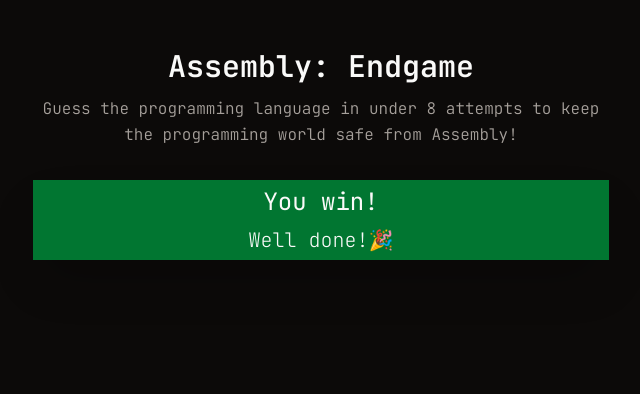
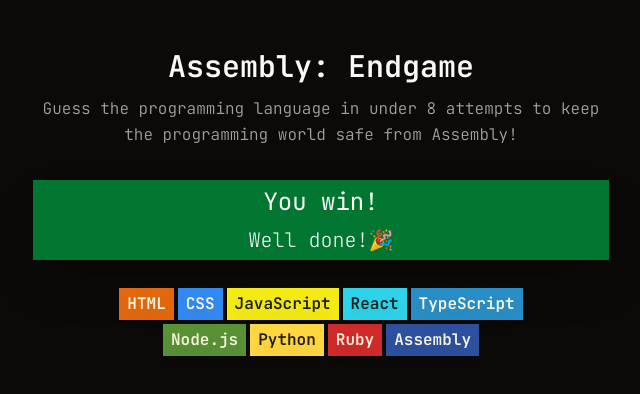
Before and after one commit to brettp02/Assembly-Endgame, a Next.js app: page / in a window 1280 px wide. Shown: the top 394 px of the page, without its empty margins (319-959 px from the left). Built offline with nearby package versions, Linux system fonts and the light colour scheme.

Commit message:
implemented language chips

```diff
--- a/app/page.tsx
+++ b/app/page.tsx
@@ -1,12 +1,24 @@
+'use client'
+
 import { ComponentExample } from "@/components/component-example";
 import Header from "@/components/Header";
 import Status from "@/components/Status";
+import LanguageChip from "@/components/language-chip";
+import {languages} from "@/lib/languages";
+import {useState} from 'react'
 
 export default function Page() {
+    const [currentWord, setCurrentWord] = useState("react");
+
     return (
         <main className="flex flex-col items-center min-h-screen max-w-3xl py-12 px-4 mx-auto">
             <Header />
             <Status />
+            <div className={'mt-7 flex flex-wrap justify-center gap-1 max-w-md'}>
+                {languages.map(language => {
+                    return <LanguageChip key={language.name} name={language.name} color={language.color} bgColor={language.backgroundColor}/>
+                })}
+            </div>
         </main>
     )
 }
--- /dev/null
+++ b/components/language-chip.tsx
@@ -0,0 +1,14 @@
+
+
+export default function LanguageChip({name, bgColor, color}: {name: string; bgColor?: string, color?: string}) {
+    return (
+        <div style={{
+            backgroundColor: bgColor,
+            color: color
+        }}
+            className='px-2 py-1'
+        >
+            <p className={'text-md font-semibold drop-shadow-xl'}>{name}</p>
+        </div>
+    )
+}
--- /dev/null
+++ b/lib/languages.ts
@@ -0,0 +1,47 @@
+export const languages = [
+    {
+        name: "HTML",
+        backgroundColor: "#E2680F",
+        color: "#F9F4DA",
+    },
+    {
+        name: "CSS",
+        backgroundColor: "#328AF1",
+        color: "#F9F4DA",
+    },
+    {
+        name: "JavaScript",
+        backgroundColor: "#F4EB13",
+        color: "#1E1E1E",
+    },
+    {
+        name: "React",
+        backgroundColor: "#2ED3E9",
+        color: "#1E1E1E",
+    },
+    {
+        name: "TypeScript",
+        backgroundColor: "#298EC6",
+        color: "#F9F4DA",
+    },
+    {
+        name: "Node.js",
+        backgroundColor: "#599137",
+        color: "#F9F4DA",
+    },
+    {
+        name: "Python",
+        backgroundColor: "#FFD742",
+        color: "#1E1E1E",
+    },
+    {
+        name: "Ruby",
+        backgroundColor: "#D02B2B",
+        color: "#F9F4DA",
+    },
+    {
+        name: "Assembly",
+        backgroundColor: "#2D519F",
+        color: "#F9F4DA",
+    },
+]
```
